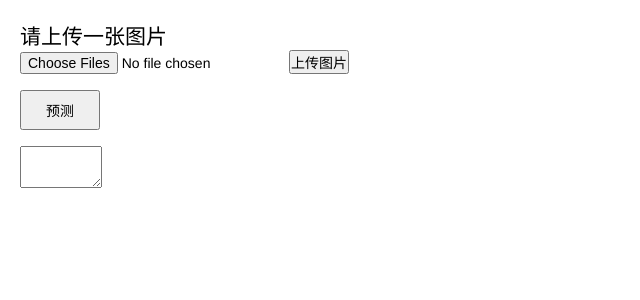
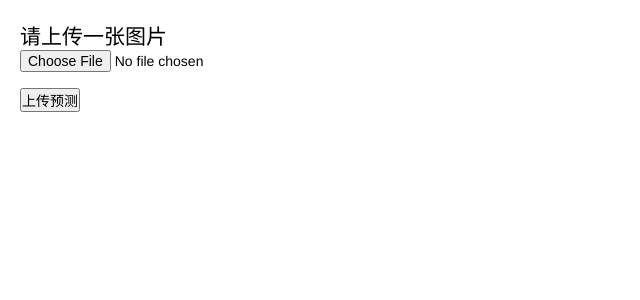
Before and after one commit to ccfarm/aicampf2, a Flask app: template templates/model/pic-inference.html in a window 1280 px wide. Shown: the top 300 px of the page, without its empty margins (0-640 px from the left). Run offline with Flask 2, Linux system fonts and the light colour scheme; the template is opened without the code that fills it, so the values that code supplies are empty; parts of the project's set-up code (start-up, migrations or seed data) failed here and were passed over; some libraries are stand-ins or nearby versions.

Commit message:
inference

```diff
--- a/templates/model/pic-inference.html
+++ b/templates/model/pic-inference.html
@@ -3,18 +3,12 @@
 <body>
 <div class="x-body">
     <h2>请上传一张图片</h2>
-    <form class="layui-form" action="/model/picture-inference" id="upload_pic_file" method="POST"
-          enctype="multipart/form-data">
-        <input title="点击选择" multiple type="file" id="picFileUpload" name="file"/>
-        <input type="button" id="uploadPicButton" onclick="uploadPicture()" value="上传图片"/></form>
-    <br>
-    <div>
-        <input type="button" name="inference" style="width:80px;height:40px;" value="预测" id="inferenceButton">
-    </div>
-    <p><br></p>
-    <div>
-        <textarea name="result" id="result" style="width:80px;height:40px;" readonly="readonly"></textarea>
-    </div>
+    <form class="layui-form" action="/model/picture-inference" enctype='multipart/form-data' method="post">
+            <input type="file" name="file">
+        <br><br>
+            <input type="submit" value="上传预测">
+      </form>
+
 </div>
 <script>
     function uploadPicture() {
```
Also changed, not shown: pic_inference.py (+3 -10 lines).
